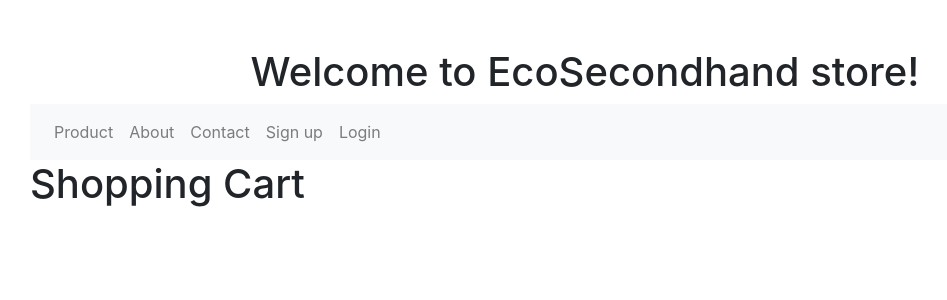
After one commit to CongInCA/ecommerce_project, a Rails app: page /carts in a window 1280 px wide. The commit adds this page. Shown: the top 300 px of the page, without its empty margins (55-1002 px from the left). Run offline with Rails 7, Linux system fonts and the light colour scheme; style sheets or scripts are compiled from the project's sources; parts of the project's set-up code (start-up, migrations or seed data) failed here and were passed over; some libraries are stand-ins or nearby versions.

Commit message:
Implement 3.1.1 and 3.1.2
Add cart controller and view. And user can edit quantity.

```diff
--- /dev/null
+++ b/app/controllers/carts_controller.rb
@@ -0,0 +1,30 @@
+class CartsController < ApplicationController
+  before_action :authenticate_user!, only: [:add_to_cart]
+
+  def index
+    @cart = session[:cart] || {}
+  end
+
+  def add_to_cart
+    product_id = params[:product_id]
+    session[:cart] ||= {}
+    session[:cart][product_id] ||= 0
+    session[:cart][product_id] += 1
+    flash[:notice] = "Product added to cart successfully."
+  end
+
+  def update_cart
+    product_id = params[:product_id]
+    quantity = params[:quantity].to_i
+    session[:cart][product_id] = quantity
+    flash[:notice] = "Shopping cart updated successfully."
+    redirect_to carts_path
+  end
+
+  def remove_from_cart
+    product_id = params[:product_id]
+    session[:cart].delete(product_id)
+    flash[:notice] = "Product removed from cart successfully."
+    redirect_to carts_path
+  end
+end
--- /dev/null
+++ b/app/helpers/carts_helper.rb
@@ -0,0 +1,2 @@
+module CartsHelper
+end
--- /dev/null
+++ b/app/views/carts/index.html.erb
@@ -0,0 +1,14 @@
+<div class="container">
+  <h1>Shopping Cart</h1>
+  <% @cart.each do |product_id, quantity| %>
+    <div class="cart-item">
+      <%= "#{Product.find(product_id).name}: #{quantity}" %>
+      <%= form_tag update_cart_path, method: :patch do %>
+        <%= hidden_field_tag :product_id, product_id %>
+        <%= number_field_tag "quantity", quantity, class: 'quantity-field' %>
+        <%= submit_tag "Update", class: 'btn btn-primary' %>
+      <% end %>
+        <%= button_to "Remove", remove_from_cart_path(product_id: product_id), method: :delete, data: { confirm: "Are you sure?" }, class: 'btn btn-danger' %>
+    </div>
+  <% end %>
+</div>
--- a/app/views/products/index.html.erb
+++ b/app/views/products/index.html.erb
@@ -31,6 +31,7 @@
         <th>Description</th>
         <th>Price</th>
         <th>Category</th>
+        <th>Buy it</th>
       </tr>
     </thead>
     <tbody>
@@ -40,6 +41,7 @@
           <td><%= link_to product.description, product_path(product) %></td>
           <td><%= link_to product.discount_price.present? ? product.discount_price : product.price,product_path(product) %></td>
           <td><%= link_to product.category.name, product_path(product) %></td>
+          <td><%= button_to 'Add to Cart', add_to_cart_path(product_id: product.id), method: :post, class: 'btn btn-primary' %></td>
         </tr>
       <% end %>
     </tbody>
--- a/config/routes.rb
+++ b/config/routes.rb
@@ -20,4 +20,11 @@ Rails.application.routes.draw do
   resources :categories, only: [:show]
 
   root "products#index"
+
+  post 'add_to_cart', to: 'carts#add_to_cart'
+  patch 'update_cart', to: 'carts#update_cart'
+  delete 'remove_from_cart', to: 'carts#remove_from_cart'
+
+  resources :carts
+
 end
```
Also changed, not shown: test/controllers/carts_controller_test.rb (added, +8 -0 lines).
